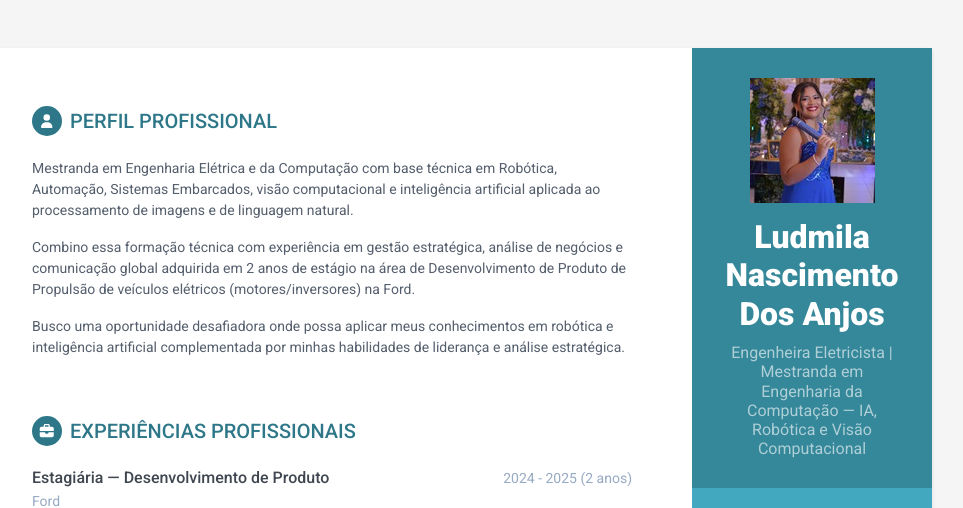
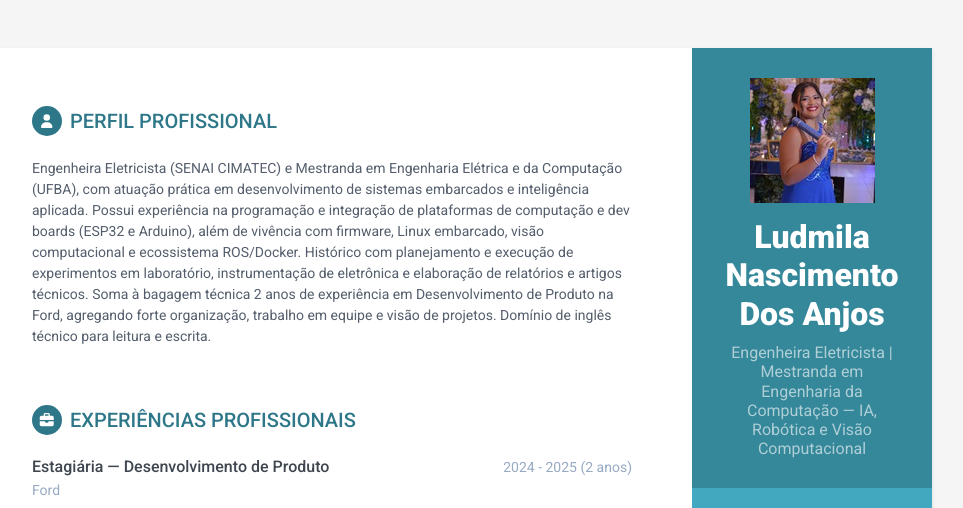
Before and after one commit to lanjos1/lanjos1.github.io, a plain HTML site: page index.html in a window 1280 px wide. Shown: the top 508 px of the page, without its empty margins (188-1151 px from the left). Drawn offline with Linux system fonts and the light colour scheme.

Commit message:
Update professional profile description in index.html

```diff
--- a/index.html
+++ b/index.html
@@ -104,9 +104,7 @@
             <section class="section summary-section">
                 <h2 class="section-title"><span class="icon-holder"><i class="fa-solid fa-user"></i></span>Perfil Profissional</h2>
                 <div class="summary">
-                    <p>Mestranda em Engenharia Elétrica e da Computação com base técnica em Robótica, Automação, Sistemas Embarcados, visão computacional e inteligência artificial aplicada ao processamento de imagens e de linguagem natural.</p>
-                    <p>Combino essa formação técnica com experiência em gestão estratégica, análise de negócios e comunicação global adquirida em 2 anos de estágio na área de Desenvolvimento de Produto de Propulsão de veículos elétricos (motores/inversores) na Ford.</p>
-                    <p>Busco uma oportunidade desafiadora onde possa aplicar meus conhecimentos em robótica e inteligência artificial complementada por minhas habilidades de liderança e análise estratégica.</p>
+                    <p>Engenheira Eletricista (SENAI CIMATEC) e Mestranda em Engenharia Elétrica e da Computação (UFBA), com atuação prática em desenvolvimento de sistemas embarcados e inteligência aplicada. Possui experiência na programação e integração de plataformas de computação e dev boards (ESP32 e Arduino), além de vivência com firmware, Linux embarcado, visão computacional e ecossistema ROS/Docker. Histórico com planejamento e execução de experimentos em laboratório, instrumentação de eletrônica e elaboração de relatórios e artigos técnicos. Soma à bagagem técnica 2 anos de experiência em Desenvolvimento de Produto na Ford, agregando forte organização, trabalho em equipe e visão de projetos. Domínio de inglês técnico para leitura e escrita.</p>
                 </div><!--//summary-->
             </section><!--//section-->
 
```
